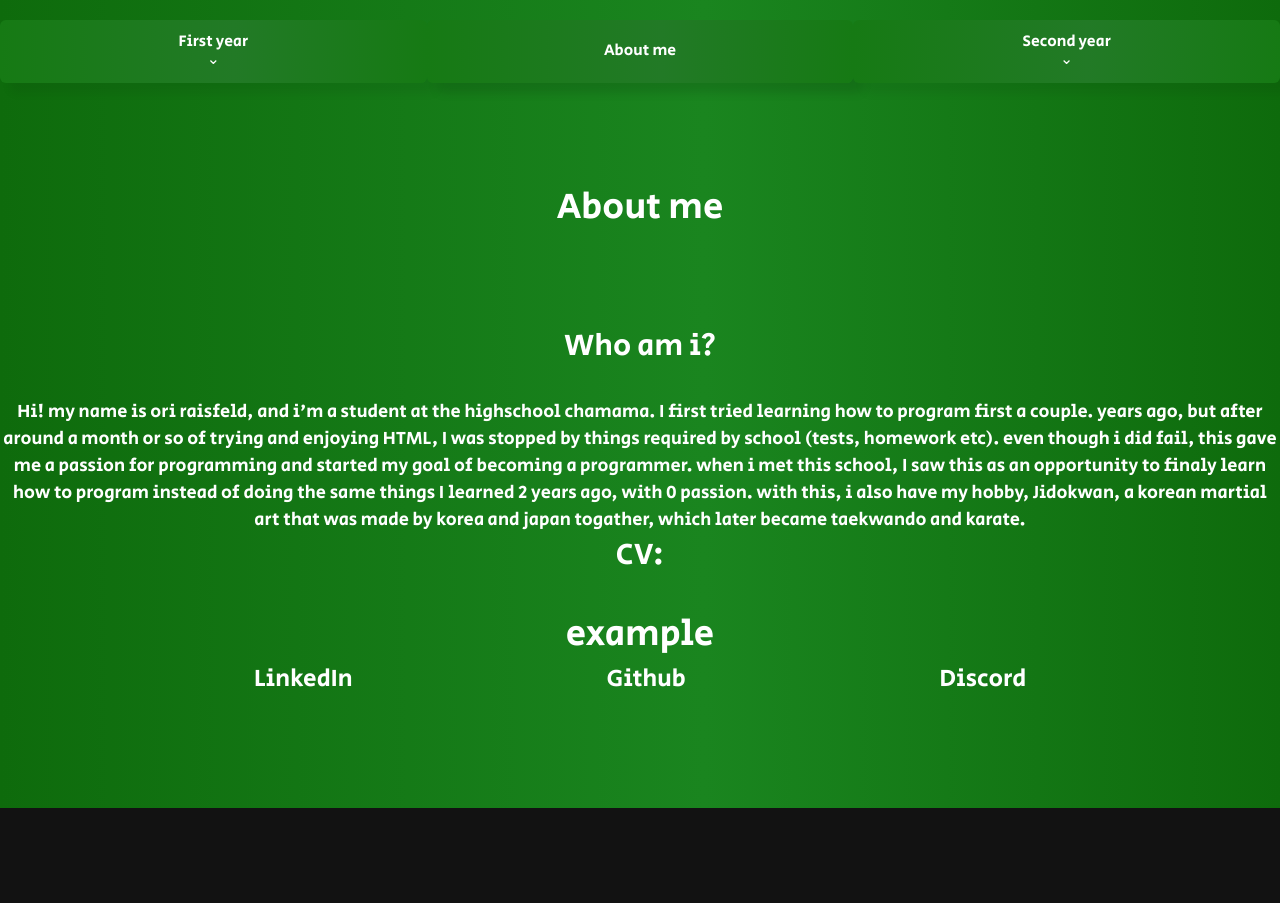
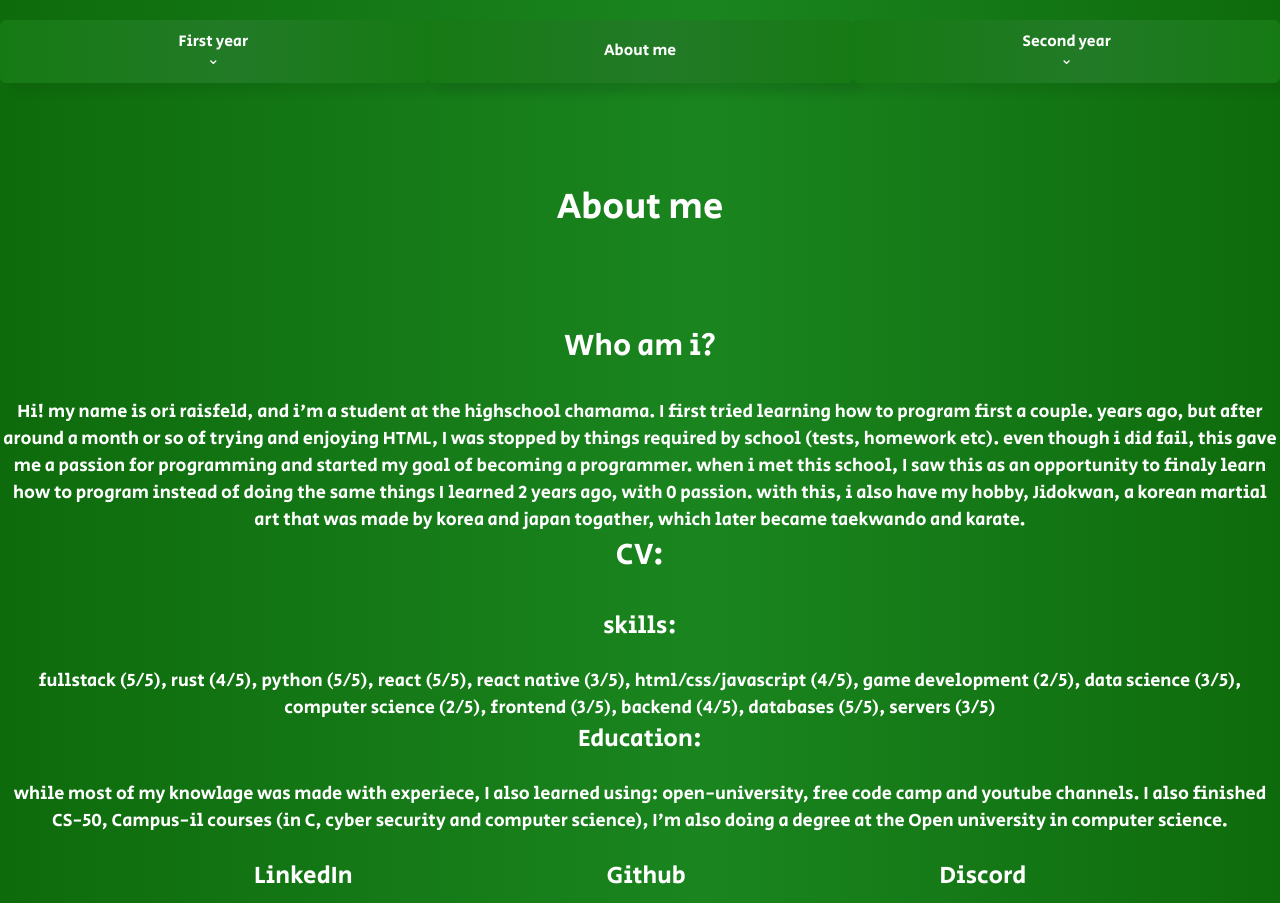
Before and after one commit to raisfeld-ori/ori-pol, a Next.js app: page /projects/about in a window 1280 px wide. Before the commit the page ends 808 px from the top, so only its background shows below. Built offline with nearby package versions, Linux system fonts and the light colour scheme.

Commit message:
changed the CV text

```diff
--- a/app/projects/about/page.tsx
+++ b/app/projects/about/page.tsx
@@ -21,7 +21,15 @@ export default function socials(){
     </div>
     <div className="CV">
       <h1 className="CV-head">CV:</h1>
-      <h2 className="CV-minor">example</h2>
+      <h2 className="CV-minor">skills:</h2>
+      <p className="CV-text">fullstack (5/5), rust (4/5), python (5/5), react (5/5), react native (3/5), html/css/javascript (4/5),
+      game development (2/5), data science (3/5), computer science (2/5), frontend (3/5), backend (4/5), databases (5/5), servers (3/5)
+      </p>
+      <h2 className="CV-minor">Education:</h2>
+      <p className="CV-text">while most of my knowlage was made with experiece, I also learned using:
+      open-university, free code camp and youtube channels. I also finished CS-50, Campus-il courses
+      (in C, cyber security and computer science), I'm also doing a degree at the Open university in computer science.
+      </p>
     </div>
     <ul className="links">
 
--- a/app/projects/layout.css
+++ b/app/projects/layout.css
@@ -151,6 +151,7 @@ display: flex;
 justify-content: space-evenly;
 position:sticky;
 z-index: 9;
+margin-top: 2em;
 bottom: 0;
 }
 
@@ -225,7 +226,8 @@ margin-bottom: 1em;
 }
 
 .CV-minor{
-  font-size: 3em;
+  font-size: 2em;
+  margin-bottom: 1em;
 }
 
 
```
